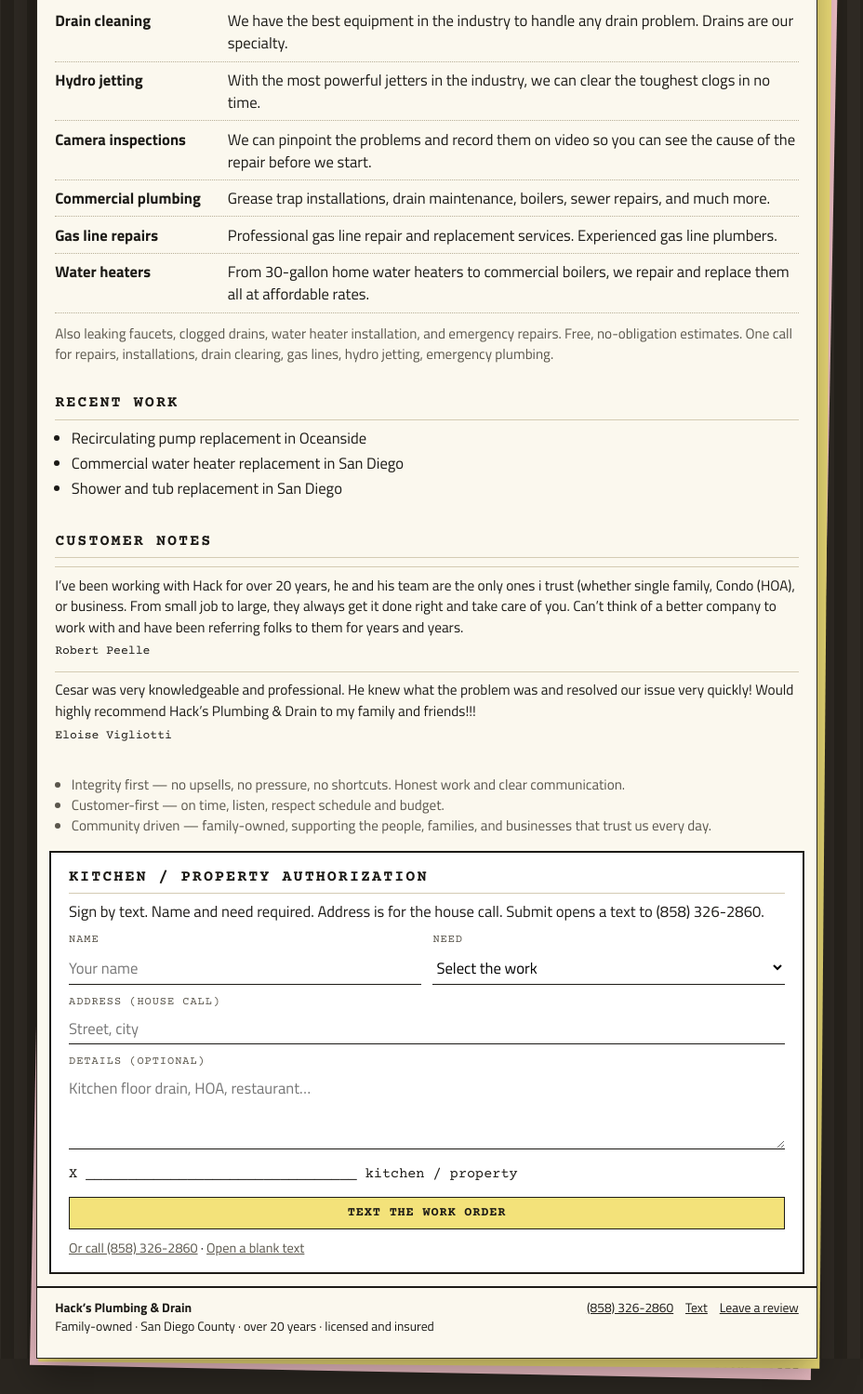
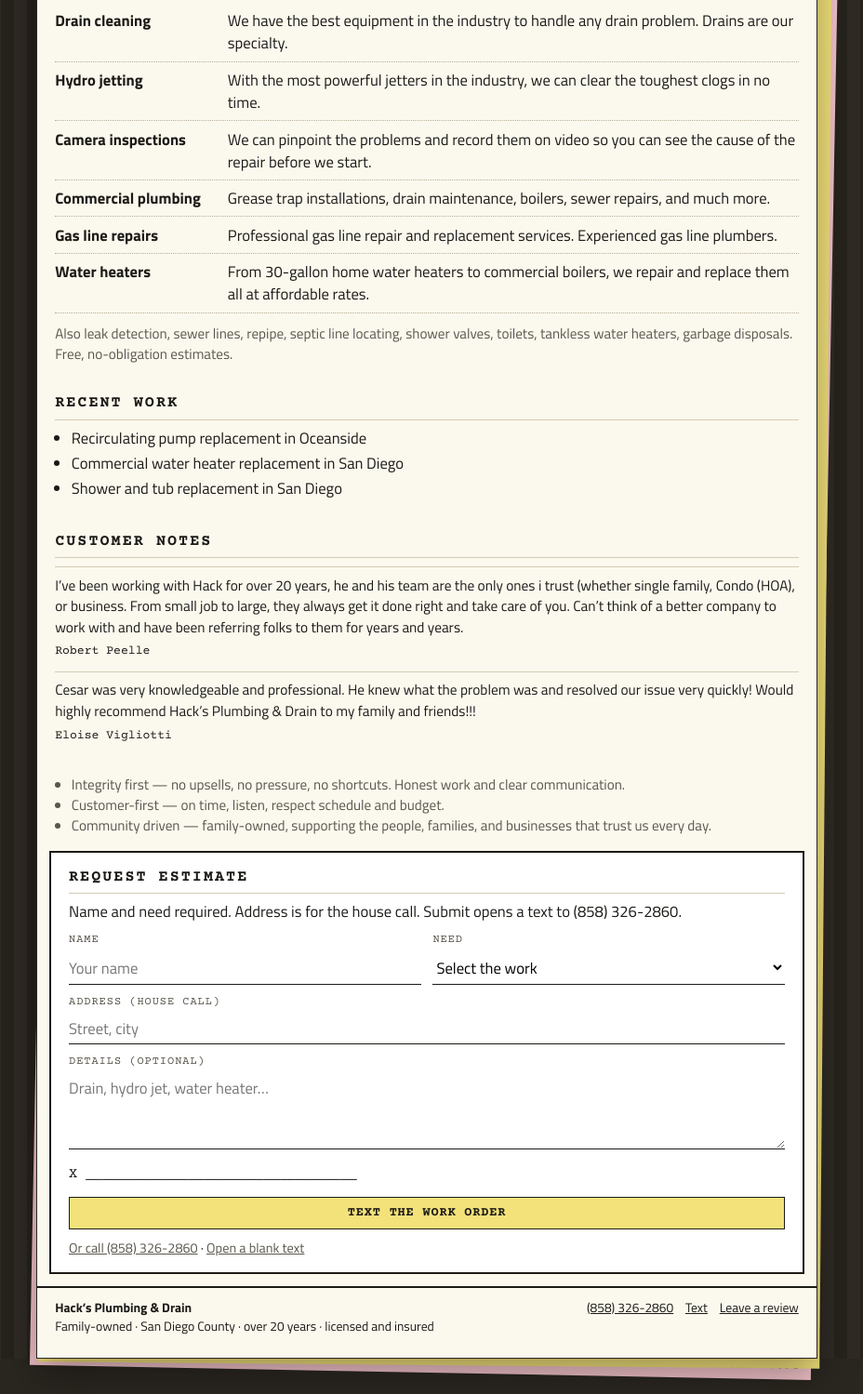
Before and after one commit to nitantbhartia/hacks-plumbing-preview, a website: page index.html in a window 1280 px wide. Shown: the part 358-1857 px from the top of the page at 93% size, without its empty margins (181-1109 px from the left). Drawn offline with nearby package versions, Linux system fonts and the light colour scheme.

Commit message:
Nine-bar postcard: fact-parity, shop voice, unique trade object

```diff
--- a/index.html
+++ b/index.html
@@ -12,11 +12,11 @@
   <link rel="stylesheet" href="styles.css">
 </head>
 <body>
-  <a class="skip" href="#sign">Skip to kitchen authorization</a>
+  <a class="skip" href="#sign">Skip to estimate</a>
 
   <div class="ncr">
-    <i class="copy pink" aria-hidden="true">KITCHEN FILE</i>
-    <i class="copy canary" aria-hidden="true">SHOP FILE</i>
+    <i class="copy pink" aria-hidden="true">CUSTOMER COPY</i>
+    <i class="copy canary" aria-hidden="true">SHOP COPY</i>
 
     <article class="wo">
       <p class="winter" data-i18n="winter">Winter Special $100 OFF Any Invoice Over $1,000</p>
@@ -67,7 +67,7 @@
             <dd data-i18n="s6b">From 30-gallon home water heaters to commercial boilers, we repair and replace them all at affordable rates.</dd>
           </div>
         </dl>
-        <p class="more" data-i18n="more">Also leaking faucets, clogged drains, water heater installation, and emergency repairs. Free, no-obligation estimates. One call for repairs, installations, drain clearing, gas lines, hydro jetting, emergency plumbing.</p>
+        <p class="more" data-i18n="more">Also leak detection, sewer lines, repipe, septic line locating, shower valves, toilets, tankless water heaters, garbage disposals. Free, no-obligation estimates.</p>
       </section>
 
       <section class="jobs">
@@ -100,8 +100,8 @@
       </section>
 
       <section class="sign" id="sign">
-        <h2 data-i18n="jobT">Kitchen / property authorization</h2>
-        <p data-i18n="jobLede">Sign by text. Name and need required. Address is for the house call. Submit opens a text to (858) 326-2860.</p>
+        <h2 data-i18n="jobT">Request estimate</h2>
+        <p data-i18n="jobLede">Name and need required. Address is for the house call. Submit opens a text to (858) 326-2860.</p>
         <form id="sms-form" action="sms:+18583262860" method="get">
           <label>
             <span data-i18n="fName">Name</span>
@@ -118,7 +118,12 @@
               <option value="Gas line" data-i18n="need5">Gas line</option>
               <option value="Water heater" data-i18n="need6">Water heater</option>
               <option value="Emergency plumbing" data-i18n="need7">Emergency plumbing</option>
-              <option value="Other plumbing" data-i18n="need8">Other plumbing</option>
+              <option value="Leak detection" data-i18n="need8">Leak detection</option>
+              <option value="Sewer / septic" data-i18n="need9">Sewer / septic line locating</option>
+              <option value="Repipe" data-i18n="need10">Repipe</option>
+              <option value="Toilets / shower valves" data-i18n="need11">Toilets / shower valves</option>
+              <option value="Tankless water heater" data-i18n="need12">Tankless water heater</option>
+              <option value="Garbage disposal" data-i18n="need13">Garbage disposal</option>
             </select>
           </label>
           <label class="wide">
@@ -127,9 +132,9 @@
           </label>
           <label class="wide">
             <span data-i18n="fMsg">Details (optional)</span>
-            <textarea name="details" rows="3" data-i18n-placeholder="phMsg" placeholder="Kitchen floor drain, HOA, restaurant…"></textarea>
+            <textarea name="details" rows="3" data-i18n-placeholder="phMsg" placeholder="Drain, hydro jet, water heater…"></textarea>
           </label>
-          <p class="sigline" data-i18n="sig">X ________________________________ kitchen / property</p>
+          <p class="sigline" data-i18n="sig">X ________________________________</p>
           <button type="submit" class="btn yel" data-i18n="fSend">Text the work order</button>
         </form>
         <p class="alt">
```
